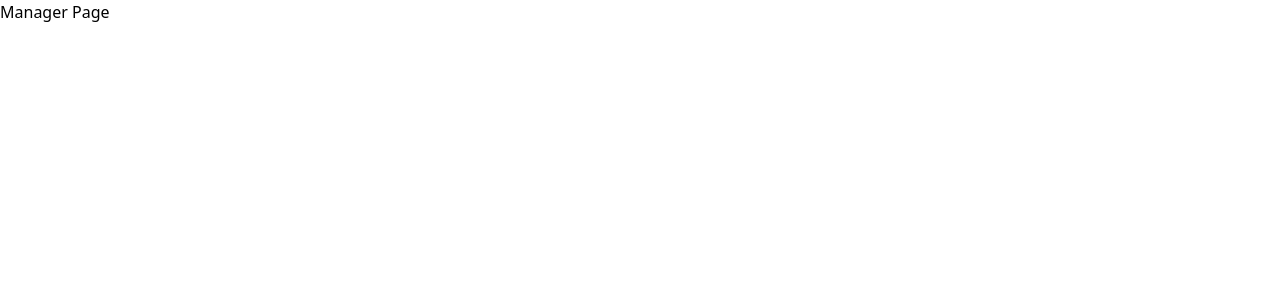
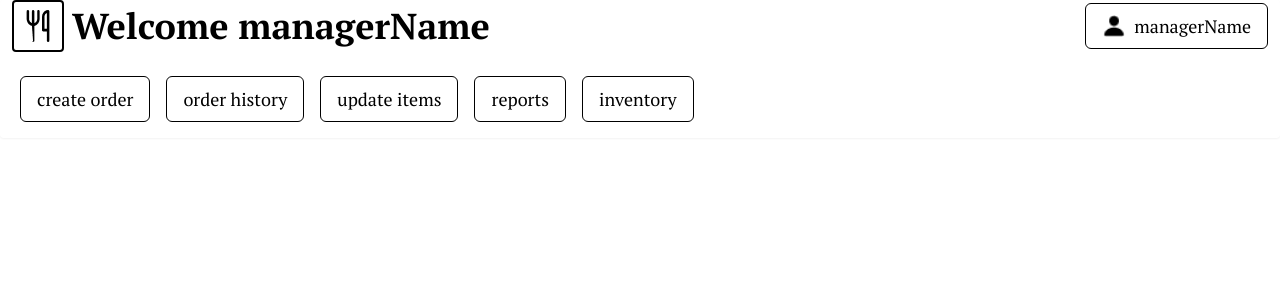
Before and after one commit to csce-315-331-2024a/project-3-full-stack-agile-web-project-3-901-7, a React (Vite) app in the folder frontend/: page /manager in a window 1280 px wide. Shown: the top 300 px of the page. Built offline with nearby package versions, Linux system fonts and the light colour scheme.

Commit message:
edit the manager navbar

```diff
--- a/frontend/src/components/ManagerNavbar.tsx
+++ b/frontend/src/components/ManagerNavbar.tsx
@@ -32,7 +32,7 @@ export default function Navbar() {
         </div>
         <div className="mt-4 flex flex-wrap justify-start">
             <button className="border-[1px] border-black bg-white hover:bg-black hover:text-white px-4 py-2 m-2 rounded-md text-lg font-medium font-ptserif">
-                <a href="/menu" className="hover:text-white">
+                <a href="/order" className="hover:text-white">
                     create order
                 </a>
             </button>
@@ -42,12 +42,12 @@ export default function Navbar() {
                 </a>
             </button>
             <button className="border-[1px] border-black bg-white hover:bg-black hover:text-white px-4 py-2 m-2 rounded-md text-lg font-medium font-ptserif">
-                <a href="/login" className="hover:text-white">
+                <a href="/manager" className="hover:text-white">
                     update items
                 </a>
             </button>
             <button className="border-[1px] border-black bg-white hover:bg-black hover:text-white px-4 py-2 m-2 rounded-md text-lg font-medium font-ptserif">
-                <a href="/login" className="hover:text-white">
+                <a href="/manager" className="hover:text-white">
                     reports
                 </a>
             </button>
--- a/frontend/src/pages/Manager.tsx
+++ b/frontend/src/pages/Manager.tsx
@@ -1,7 +1,7 @@
+import Navbar from "../components/ManagerNavbar";
+
 export default function Manager() {
     return (
-        <>
-            Manager Page
-        </>
+        <Navbar />
     )
 }
```
